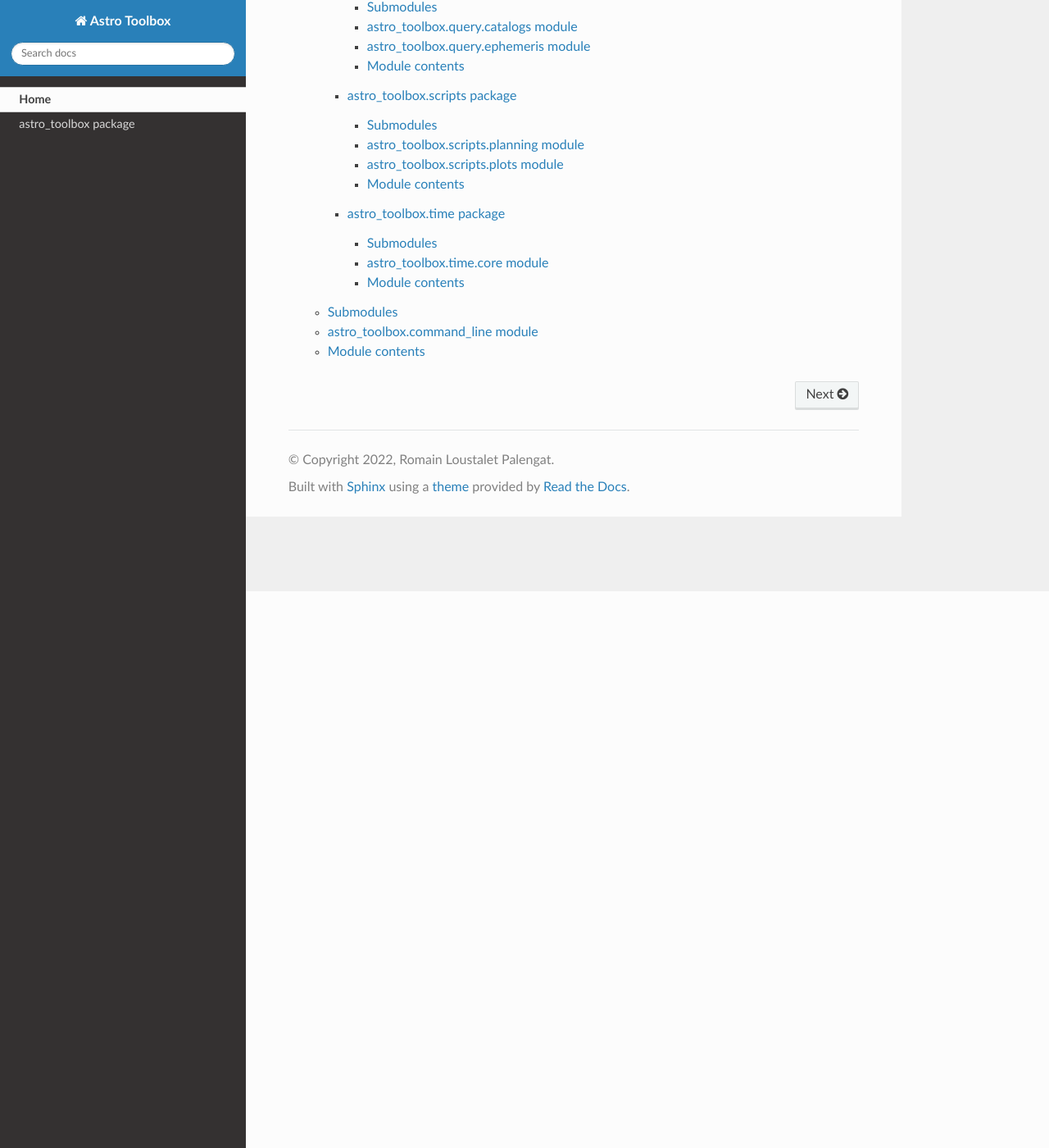
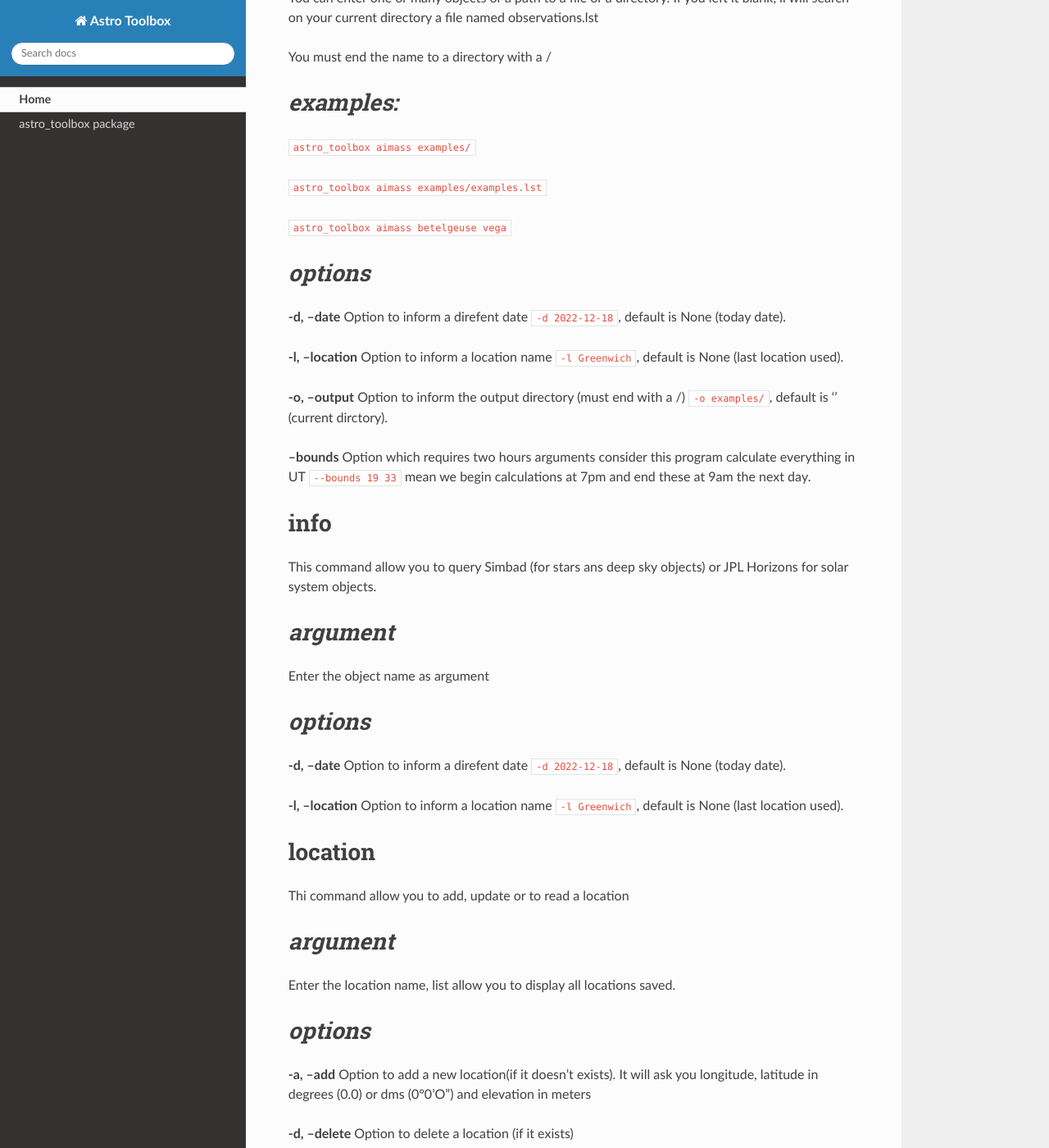
Before and after one commit to rloustalet/astro-toolbox, a Sphinx documentation site: the page built from docs/source/index.rst, in a window 1280 px wide and 1400 px high, scrolled down 679 px. Shown: the whole window at 82% size. Built offline with Sphinx 7.4.7 and the Read the Docs theme 2.0.0, drawn with Linux system fonts in a browser that asks for light colours; some of the changed text lies outside the part shown.

Commit message:
Update documentation

```diff
--- a/docs/source/index.rst
+++ b/docs/source/index.rst
@@ -1,5 +1,102 @@
 Astro toolbox
 =============
+
+==========================
+Astro Toolbox command line
+==========================
+
+Synopsis
+========
+
+astro_toolbox [options1] <command> <argument> [options2]
+
+Options 1
+=========
+
+**-v, --verbose**   Program verbosity
+
+Commands
+========
+
+airmass
+=======
+This command allow you to plot airmass map of one or multiple objects.
+
+*argument*
+==========
+
+You can enter one or many objects or a path to a file or a directory. If you left it blank, il will search on your current directory a file named observations.lst
+
+You must end the name to a directory with a /
+
+*examples:*
+===========
+
+``astro_toolbox aimass examples/``
+
+``astro_toolbox aimass examples/examples.lst``
+
+``astro_toolbox aimass betelgeuse vega``
+
+
+*options*
+=========
+
+**-d, --date**	Option to inform a direfent date ``-d 2022-12-18``, default is None (today date).
+
+**-l, --location**	Option to inform a location name ``-l Greenwich``, default is None (last location used).
+
+**-o, --output**	Option to inform the output directory (must end with a /) ``-o examples/``, default is '' (current dirctory).
+
+**--bounds**	Option which requires two hours arguments consider this program calculate everything in UT ``--bounds 19 33`` mean we begin calculations at 7pm and end these at 9am the next day.
+
+info
+====
+This command allow you to query Simbad (for stars ans deep sky objects) or JPL Horizons for solar system objects.
+
+
+*argument*
+==========
+
+Enter the object name as argument
+
+*options*
+=========
+
+**-d, --date**	Option to inform a direfent date ``-d 2022-12-18``, default is None (today date).
+
+**-l, --location**	Option to inform a location name ``-l Greenwich``, default is None (last location used).
+
+location
+==========
+Thi command allow you to add, update or to read a location
+
+
+*argument*
+==========
+
+Enter the location name, list allow you to display all locations saved.
+
+*options*
+=========
+
+**-a, --add**	Option to add a new location(if it doesn't exists). It will ask you longitude, latitude in degrees (0.0) or dms (0°0'O") and elevation in meters
+
+**-d, --delete**	Option to delete a location (if it exists)
+
+**-u, --update**	Option to update an existing location it will ask the same thing as adding option but left blank the data, you don't want to change.
+
+polaris
+=======
+This command allow you to display the polaris position (northern and southern hemisphere) in a polar finder. This command doesn't need any argument
+
+*options*
+=========
+
+**-d, --datetime**	Option to inform a direfent date and time ``-d 2022-12-18:20:35:55``, default is None (today date).
+
+**-l, --location**	Option to inform a location name ``-l Greenwich``, default is None (last location used).
+
 
 .. toctree::
    Home <self>
```
Also changed, not shown: 1 other file.
